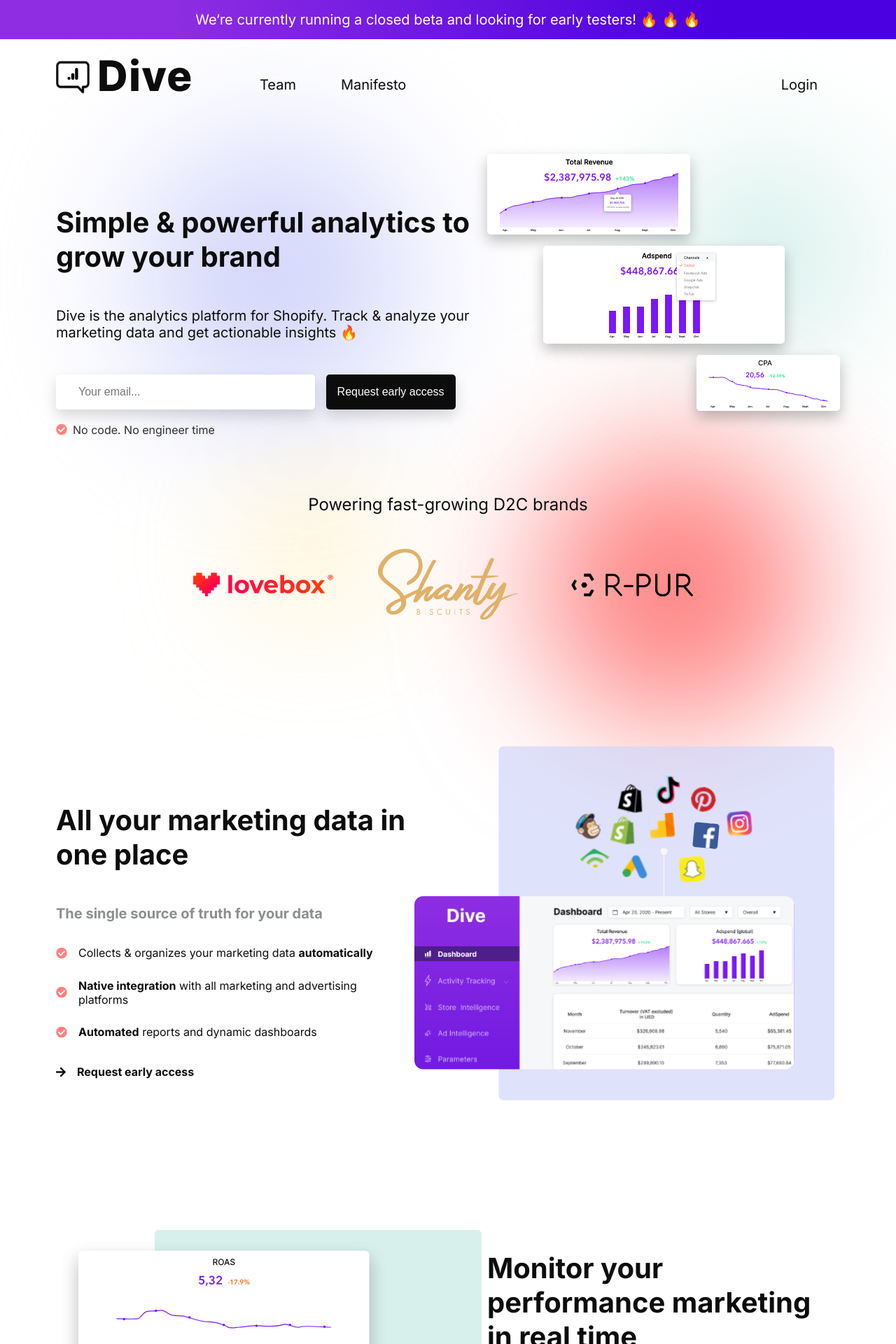
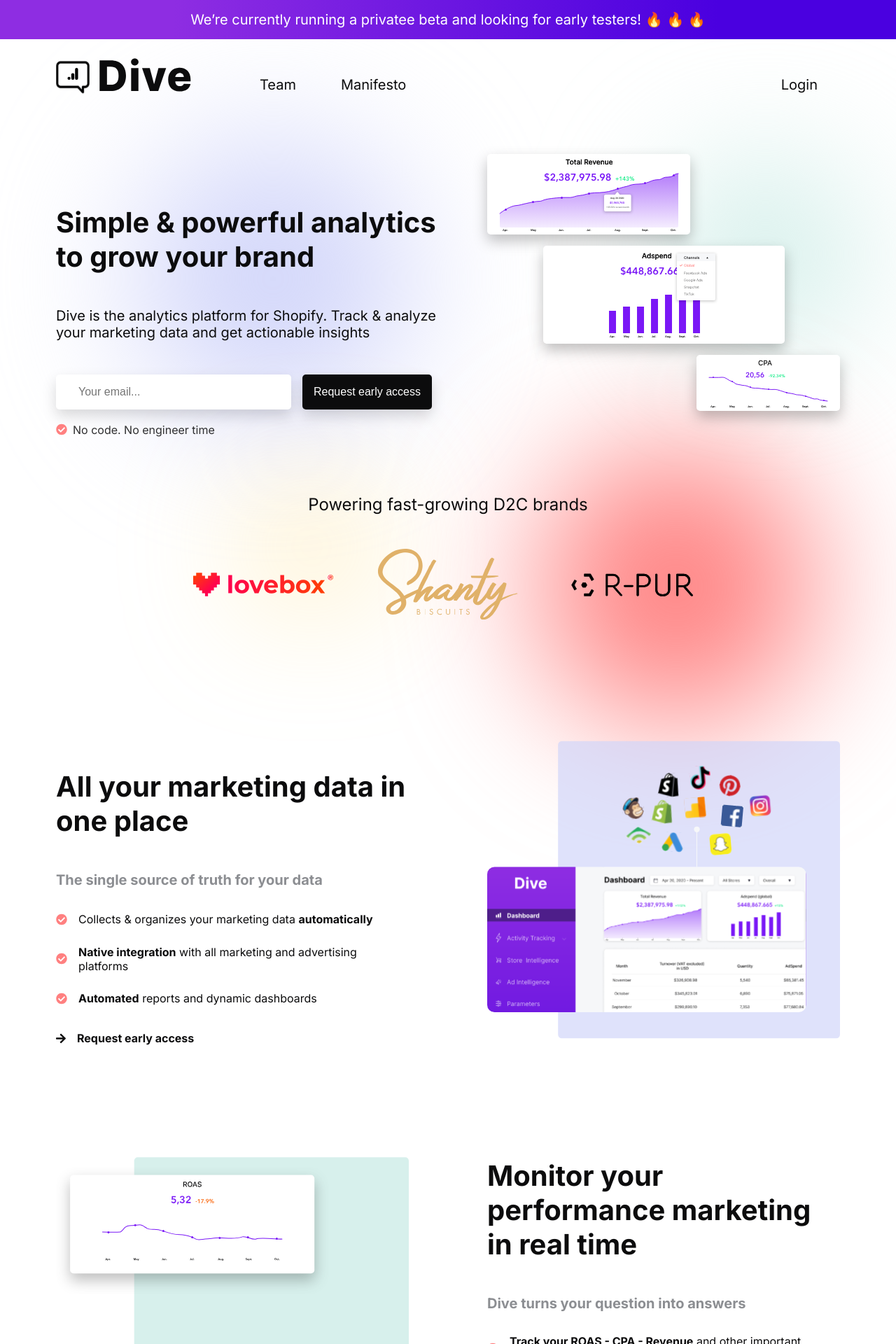
Before and after one commit to Thomas-rod/home-dive, a Next.js app: page / in a window 1280 px wide. Shown: the top 1920 px of the page at 70% size. Built offline with nearby package versions, Linux system fonts and the light colour scheme.

Commit message:
fix minor issues in homepagee

```diff
--- a/components/layout.js
+++ b/components/layout.js
@@ -39,7 +39,7 @@
           />
         </Head>
         <header>
-          <div className={styles.bannerLinear}><p className={utilStyles.sizeSubtitleText}>We’re currently running a closed beta and looking for early testers! 🔥 🔥 🔥</p></div>
+          <div className={styles.bannerLinear}><p className={utilStyles.sizeSubtitleText}>We’re currently running a privatee beta and looking for early testers! 🔥 🔥 🔥</p></div>
           <nav className={utilStyles.paddingSide}>
             <div className={styles.listNavigation}>
               <div className={styles.internalNavigation}>
--- a/pages/index.js
+++ b/pages/index.js
@@ -29,7 +29,7 @@
         <div className={styles.homeBanner}>
           <div className={styles.homeBannerLeft}>
             <h1 className={`${utilStyle.headingTitle} ${utilStyle.bold}`}>Simple & powerful analytics to grow your brand</h1>
-            <h2 className={utilStyle.headingSubTitle}>Dive is the analytics platform for Shopify. Track & analyze your marketing data and get actionable insights 🔥</h2>
+            <h2 className={utilStyle.headingSubTitle}>Dive is the analytics platform for Shopify. Track & analyze your marketing data and get actionable insights</h2>
             <Form/>
             <div className={styles.afterForm}>
               <FontAwesomeIcon className={`${iconStyle.iconMini} ${utilStyle.textCoral}`} icon={ faCheckCircle }/>
@@ -88,7 +88,7 @@
         <div className={styles.blockFeatures}>
           <div className={styles.blockFeatureLeft}>
             <h2 className={`${utilStyle.headingTitle} ${utilStyle.bold}`}>Monitor your performance marketing in real time</h2>
-            <p className={`${utilStyle.sizeSubtitleText} ${utilStyle.textLightColor} ${utilStyle.bold}`}>Being data driven is the key of success in e-commerce</p>
+            <p className={`${utilStyle.sizeSubtitleText} ${utilStyle.textLightColor} ${utilStyle.bold}`}>Dive turns your question into answers</p>
             <ul className={styles.blockFeaturesList}>
               <li className={styles.blockFeaturesItems}>
                 <FontAwesomeIcon className={`${iconStyle.iconMini} ${utilStyle.textCoral}`} icon={ faCheckCircle }/>
--- a/pages/manifesto.js
+++ b/pages/manifesto.js
@@ -11,7 +11,7 @@
             </Head>
             <div className={styles.containerTeam}>
                 <h1 className={`${utilStyle.headingTitle} ${utilStyle.bold}`}>Why do we create Dive ?</h1>
-                <p className={utilStyle.headingSubTitle}>It's coming soon :D </p>
+                <p className={utilStyle.headingSubTitle}>Coming soon ⏳</p>
             </div>
         </Layout>
     )
--- a/pages/success.js
+++ b/pages/success.js
@@ -12,8 +12,8 @@
             </Head>
             <div className={styles.containerTeam}>
                 <h1 className={`${utilStyle.headingTitle} ${utilStyle.bold}`}>Thanks for signing up</h1>
-                <p className={utilStyle.headingSubTitle}>We'll be in touche. We're only onboarding a feew users per week to ensure we provide the experience</p>
-                <p>Keep an eye on your inbox, so you don't miss out!</p>
+                <p className={utilStyle.headingSubTitle}>We’ll be in touch shortly. We are currently running a private beta and only onboarding a few users per week to ensure we provide the best experience</p>
+                <p>Keep an eye and your inbox! 💌</p>
             </div>
         </Layout>
     )
--- a/pages/team.js
+++ b/pages/team.js
@@ -20,8 +20,8 @@
             </Head>
             <div className={styles.containerTeam}>
                 <h1 className={`${utilStyle.headingTitle} ${utilStyle.bold}`}>Our team</h1>
-                <p className={utilStyle.headingSubTitle}>We come from the software and e-commerce industries, and are on a mission to help fast-growing brands grow profitably by leveraging data and providing actionable insights. Interested to know more about Dive ? Want to have early access to our plateform? </p>
-                <p className={utilStyle.headingSubTitle}>Interested in knowing more about Dive ? Want to be part of the current beta? Request early access or email us at hello@diveanalytics.co</p>
+                <p className={utilStyle.headingSubTitle}>We come from the software and e-commerce industries, and are on a mission to help fast-growing brands grow profitably by leveraging data and providing actionable insights. </p>
+                <p className={utilStyle.headingSubTitle}>Interested in knowing more about Dive ? Want to be part of the current beta? Request early access or email us at <a className={utilStyle.textUnderline} href="mailto:hello@diveanalytics.co">hello@diveanalytics.co</a></p>
                 <ul className={styles.containerTeamPictures}>
                     <li className={styles.itemTeamPicture}>
                         <Image src="/pic_thomas.png" alt="logo-dive" width="200" height="200"/>
--- a/styles/Home.module.css
+++ b/styles/Home.module.css
@@ -4,7 +4,9 @@
     align-items:center;
 }
 
-
+.homeBannerLeft {
+    max-width:50%;
+}
 .homeBannerLeft,
 .homeBannerRight {
     min-width:45%;
@@ -53,6 +55,10 @@
 .blockFeatures:nth-child(even) {
     flex-direction:row-reverse;
 }
+.blockFeatures:nth-child(even) .blockFeatureRight {
+    margin-right:auto;
+    margin-left:0;
+}
         .blockFeaturesList {
             margin:2rem 0rem;
         }
@@ -65,13 +71,14 @@
                     margin-left: 1rem;
                 }
 
-.blockFeatureLeft {
+.blockFeatureLeft,
+.blockFeatureRight {
     width:45%;
 }
 
 .blockFeatureRight {
     position:relative;
-    margin: 0 auto;
+    margin-left:auto;
 }
 
 .homeSupportedBy {
--- a/styles/utils.module.css
+++ b/styles/utils.module.css
@@ -56,6 +56,10 @@
     color: #1B31FF;
 }
 
+.textUnderline {
+    text-decoration: underline;
+}
+
 
 
 /* OTHER CLASS GENERIC */
```
